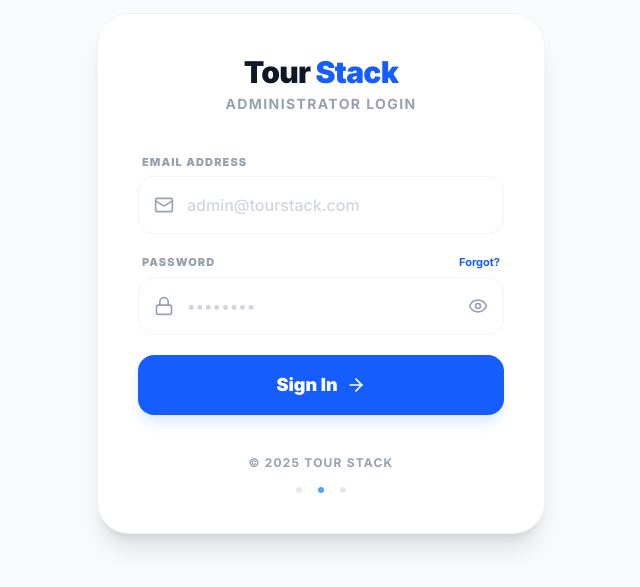
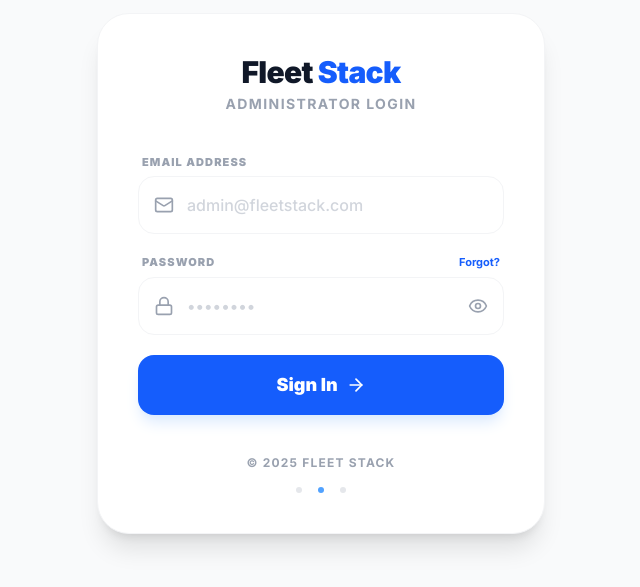
Before and after one commit to surajprakashpatel/travelerp, a Next.js app: page / in a window 1280 px wide. Shown: the part 127-714 px from the top of the page, without its empty margins (319-959 px from the left). Built offline with nearby package versions, Linux system fonts and the light colour scheme; no server answers.

Commit message:
Billing page updated, name updated

```diff
--- a/app/dashboard/billing/page.tsx
+++ b/app/dashboard/billing/page.tsx
@@ -43,6 +43,7 @@
     ratePerKm: 15,
     extraKm: 0,
     extraHours: 0,
+    rent: 0,
     extraHourCharge: 0,
     nightCharge: 0,
     tollParking: 0,
@@ -93,6 +94,7 @@
     const subTotal = baseAmount +
                      extraKmAmount +
                      extraHoursAmount +
+                     billData.rent +
                      billData.driverAllowance +
                      billData.tollParking +
                      billData.nightCharge;
@@ -177,6 +179,7 @@
         ['Extra Distance', `${billData.extraKm} KM`, calculations.extraKmAmount.toFixed(2)],
         ['Overtime/Extra Hours', `${billData.extraHours} Hrs @ ${billData.extraHourCharge}/hr`, calculations.extraHoursAmount.toFixed(2)],
         ['Driver Allowance', '-', billData.driverAllowance.toFixed(2)],
+        ['Rent', '-', billData.rent.toFixed(2)],
         ['Tolls & Parking', '-', billData.tollParking.toFixed(2)],
         ['Night Charges', '-', billData.nightCharge.toFixed(2)],
         ...(billData.gstEnabled ? [['GST', `${billData.gstPercent}%`, calculations.gstAmount.toFixed(2)]] : []),
@@ -296,6 +299,10 @@
                     <label className="block text-[10px] font-black uppercase text-slate-500 mb-2">Base Rate / KM</label>
                     <input type="number" name="ratePerKm" value={billData.ratePerKm} onChange={handleInputChange} className="w-full bg-transparent text-xl font-black text-slate-900 border-0 p-0 focus:ring-0" />
                  </div>
+                 <div className="bg-purple-50 rounded-3xl p-5 border border-purple-100">
+        <label className="block text-[10px] font-black uppercase text-purple-600 mb-2">Fixed Rent (₹)</label>
+        <input type="number" name="rent" value={billData.rent} onChange={handleInputChange} className="w-full bg-transparent text-xl font-black text-purple-900 border-0 p-0 focus:ring-0" />
+    </div>
                  <div className="bg-emerald-50 rounded-3xl p-5 border border-emerald-100">
                     <label className="block text-[10px] font-black uppercase text-emerald-600 mb-2">Advance (₹)</label>
                     <input type="number" name="advance" value={billData.advance} onChange={handleInputChange} className="w-full bg-transparent text-xl font-black text-emerald-900 border-0 p-0 focus:ring-0" />
--- a/app/dashboard/layout.tsx
+++ b/app/dashboard/layout.tsx
@@ -114,7 +114,7 @@
       {/* --- Desktop Sidebar --- */}
       <aside className="w-64 bg-white border-r border-slate-200 hidden md:flex flex-col">
         <div className="h-16 flex items-center px-6 border-b border-slate-100">
-          <span className="text-xl font-black bg-gradient-to-r from-blue-700 to-blue-500 bg-clip-text text-transparent">Tour Stack</span>
+          <span className="text-xl font-black bg-gradient-to-r from-blue-700 to-blue-500 bg-clip-text text-transparent">Fleet Stack</span>
         </div>
         <nav className="flex-1 overflow-y-auto py-6 space-y-1">
           {[...primaryNav, ...secondaryNav].map((item) => (
@@ -144,7 +144,7 @@
             <div className="w-8 h-8 bg-blue-600 rounded-lg flex items-center justify-center">
                 <span className="text-white font-black text-xs">C</span>
             </div>
-            <span className="font-black text-slate-900 tracking-tight">Tour Stack</span>
+            <span className="font-black text-slate-900 tracking-tight">Fleet Stack</span>
           </div>
           <button className="p-1 text-slate-500">
              <UserCircle className="h-6 w-6 text-slate-400" />
--- a/app/layout.tsx
+++ b/app/layout.tsx
@@ -7,7 +7,7 @@
 const inter = Inter({ subsets: ["latin"] });
 
 export const metadata: Metadata = {
-  title: "Tour Stack - Cab Management",
+  title: "Fleet Stack - Cab Management",
   description: "ERP System for Cab Management",
 };
 
--- a/app/page.tsx
+++ b/app/page.tsx
@@ -37,7 +37,7 @@
         <div className="w-20 h-20 bg-white/20 backdrop-blur-md rounded-3xl flex items-center justify-center mb-4 border border-white/30">
           <span className="text-4xl font-black">T</span>
         </div>
-        <h1 className="text-3xl font-black tracking-tight">Tour Stack</h1>
+        <h1 className="text-3xl font-black tracking-tight">Fleet Stack</h1>
         <p className="text-blue-100 font-medium opacity-90">Manage your fleet on the go</p>
       </div>
 
@@ -47,7 +47,7 @@
           {/* Desktop Logo Header */}
           <div className="hidden md:block text-center mb-10">
             <h1 className="text-3xl font-black text-gray-900 tracking-tight">
-              Tour <span className="text-blue-600">Stack</span>
+              Fleet <span className="text-blue-600">Stack</span>
             </h1>
             <p className="text-gray-400 font-bold text-sm mt-1 uppercase tracking-widest">Administrator Login</p>
           </div>
@@ -72,7 +72,7 @@
                   inputMode="email"
                   required
                   className="block w-full pl-12 pr-4 py-4 bg-gray-50 md:bg-white border border-gray-100 rounded-2xl text-gray-900 focus:ring-4 focus:ring-blue-500/10 focus:border-blue-500 transition-all font-medium placeholder:text-gray-300"
-                  placeholder="admin@tourstack.com"
+                  placeholder="admin@fleetstack.com"
                   value={email}
                   onChange={(e) => setEmail(e.target.value)}
                 />
@@ -132,7 +132,7 @@
 
           <div className="mt-10 text-center">
             <p className="text-xs text-gray-400 font-bold uppercase tracking-widest">
-              &copy; {new Date().getFullYear()} Tour Stack
+              &copy; {new Date().getFullYear()} Fleet Stack
             </p>
             <div className="flex justify-center gap-4 mt-4">
                 <span className="w-1.5 h-1.5 rounded-full bg-gray-200"></span>
```
